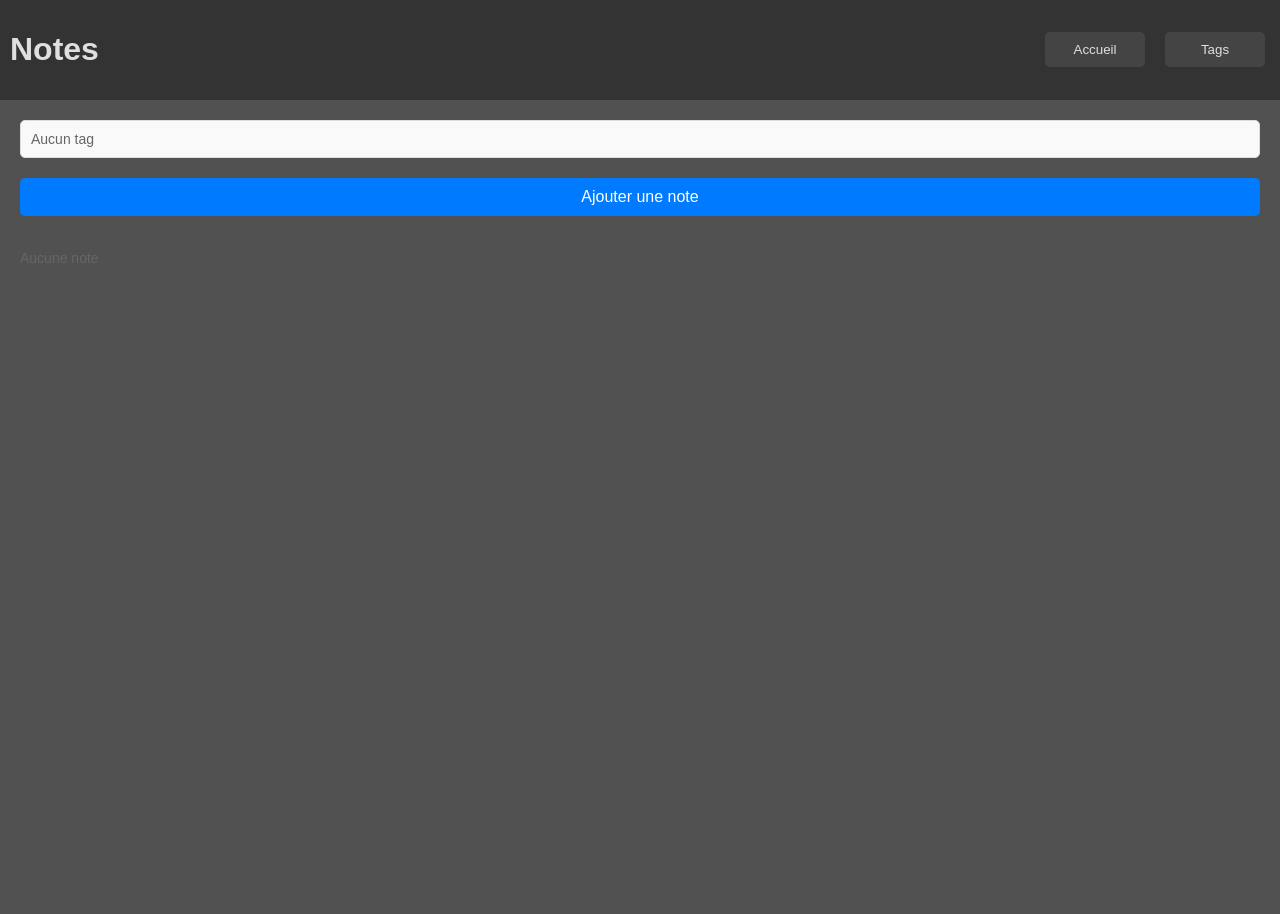
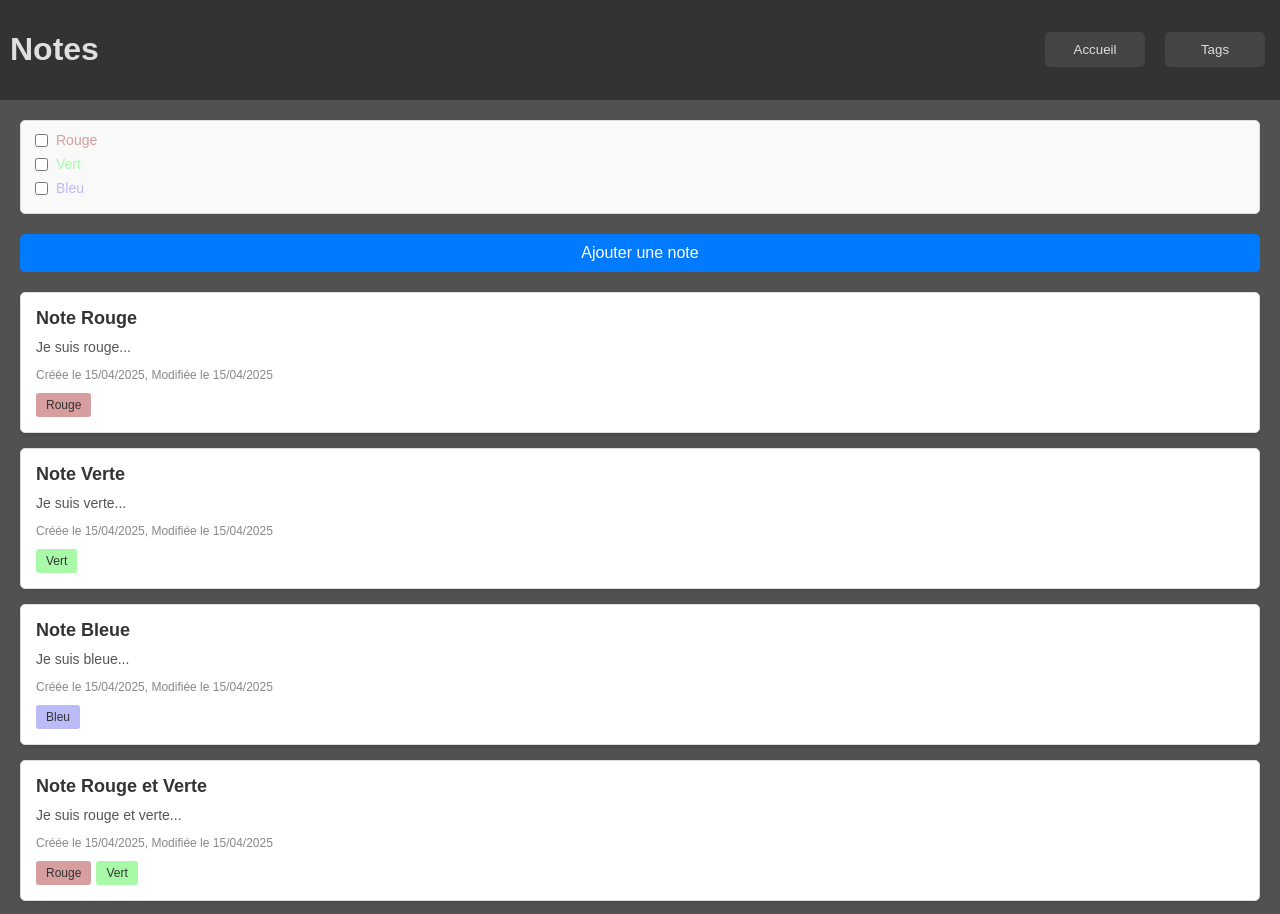
Before and after one commit to maxenceprsll/application-notes-angular, an Angular app in the folder app-notes-angular/: page / in a window 1280 px wide. Shown: the top 914 px of the page. Before the commit the page ends 800 px from the top, so only its background shows below. Built offline with nearby package versions, Linux system fonts and the light colour scheme.

Commit message:
feat: update note component layout and enhance storage service with initial notes data

```diff
--- a/app-notes-angular/src/app/note/note.component.html
+++ b/app-notes-angular/src/app/note/note.component.html
@@ -1,7 +1,6 @@
 @if (note) {
     <div class="note">
-        <input [(ngModel)]="note.title" placeholder="Titre de la note" />
-        <textarea [(ngModel)]="note.content" placeholder="Contenu de la note"></textarea>
+        <input [(ngModel)]="note.title" type="text" placeholder="Titre de la note" />
         <div class="tags">
             @for (tag of tags; track $index) {
                 <label [style.color]="tag.color">
@@ -10,6 +9,7 @@
                 </label>
             }
         </div>
+        <textarea [(ngModel)]="note.content" placeholder="Contenu de la note"></textarea>
     </div>
 } @else {
     <p>Aucune note trouvée</p>
--- a/app-notes-angular/src/app/note/note.component.scss
+++ b/app-notes-angular/src/app/note/note.component.scss
@@ -8,6 +8,7 @@
     textarea {
         padding: 10px;
         border-radius: 4px;
+        background-color: #666;
 
         &:focus {
             border-color: #007bff;
@@ -17,7 +18,7 @@
 
     textarea {
         resize: vertical;
-        min-height: 100px;
+        min-height: 50vh;
     }
 
     .tags {
--- a/app-notes-angular/src/app/storage.service.ts
+++ b/app-notes-angular/src/app/storage.service.ts
@@ -7,8 +7,21 @@ import { Note } from './note';
 })
 export class StorageService {
 
-  tags: Tag[] = [];
-  notes: Note[] = [];
+  //tags: Tag[] = [];
+  tags: Tag[] = [
+    {id: 0, name: 'Rouge', color: '#d69e9e'},
+    {id: 1, name: 'Vert', color: '#a8faa8'},
+    {id: 2, name: 'Bleu', color: '#bbbbf8'}
+  ];
+  //notes: Note[] = [];
+  notes: Note[] = [
+    {id: 0, title: 'Note Rouge', content: 'Je suis rouge...', createdAt: new Date(), updatedAt: new Date(), tags: [this.tags[0]]},
+    {id: 1, title: 'Note Verte', content: 'Je suis verte...', createdAt: new Date(), updatedAt: new Date(), tags: [this.tags[1]]},
+    {id: 2, title: 'Note Bleue', content: 'Je suis bleue...', createdAt: new Date(), updatedAt: new Date(), tags: [this.tags[2]]},
+    {id: 3, title: 'Note Rouge et Verte', content: 'Je suis rouge et verte...', createdAt: new Date(), updatedAt: new Date(), tags: [this.tags[0], this.tags[1]]},
+    {id: 4, title: 'Note Rouge et Bleue', content: 'Je suis rouge et bleue...', createdAt: new Date(), updatedAt: new Date(), tags: [this.tags[0], this.tags[2]]},
+    {id: 5, title: 'Note Verte et Bleue', content: 'Je suis verte et bleue...', createdAt: new Date(), updatedAt: new Date(), tags: [this.tags[1], this.tags[2]]},
+  ];
 
   constructor() { }
 
```
